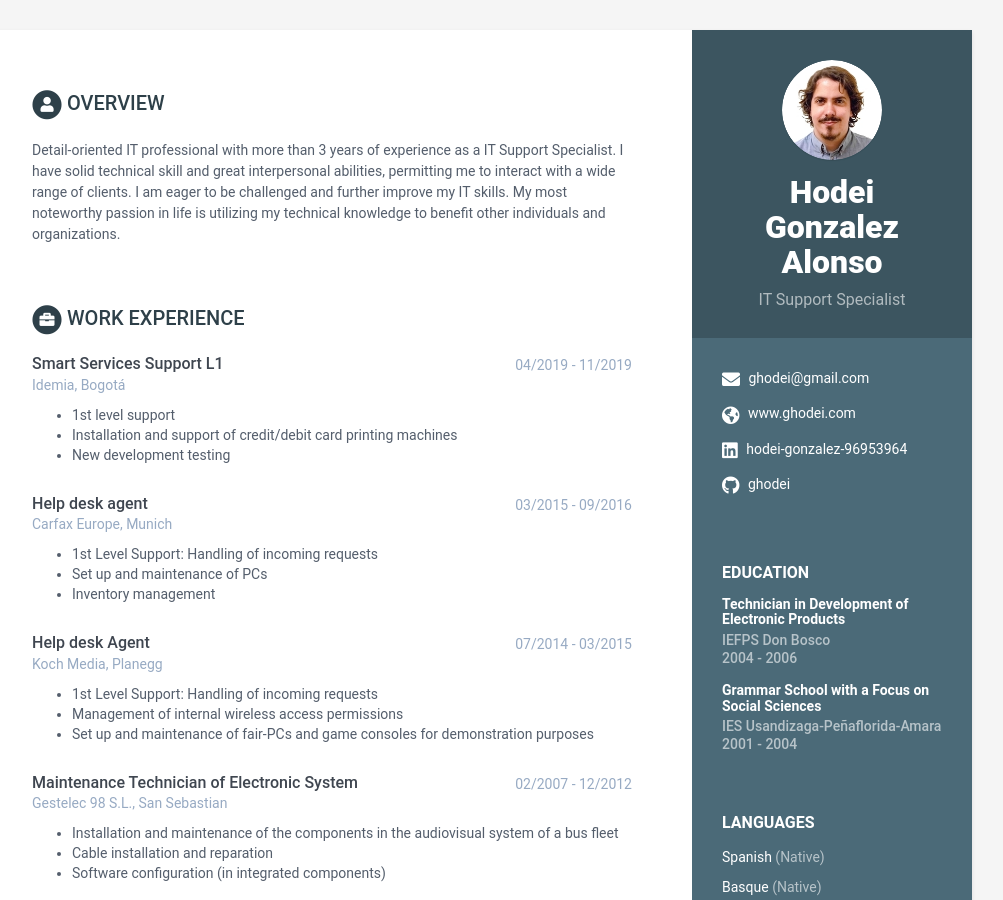
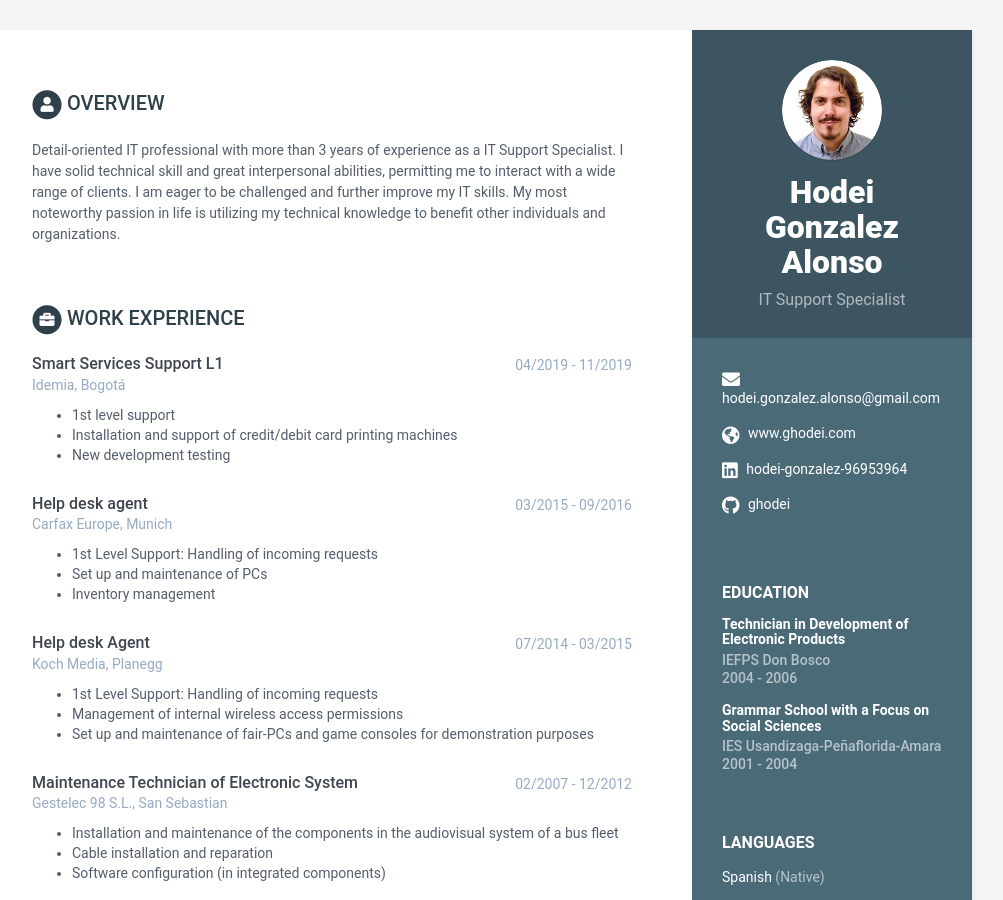
Before and after one commit to ghodei/cv-hodei, a Jekyll site: the page built from index.html, in a window 1280 px wide and 900 px high. Shown: the whole window, without its empty margins (168-1171 px from the left). Built offline with Jekyll 4.4.1, drawn with Linux system fonts in a browser that asks for light colours.

Commit message:
Update data.yml

```diff
--- a/_data/data.yml
+++ b/_data/data.yml
@@ -9,7 +9,7 @@ sidebar:
     avatar: foto_cv.png  #place a 100x100 picture inside /assets/images/ folder and provide the name of the file below
 
     # Sidebar links
-    email: ghodei@gmail.com
+    email: hodei.gonzalez.alonso@gmail.com
     #phone:
     website: www.ghodei.com #do not add http://
     linkedin: hodei-gonzalez-96953964
```
